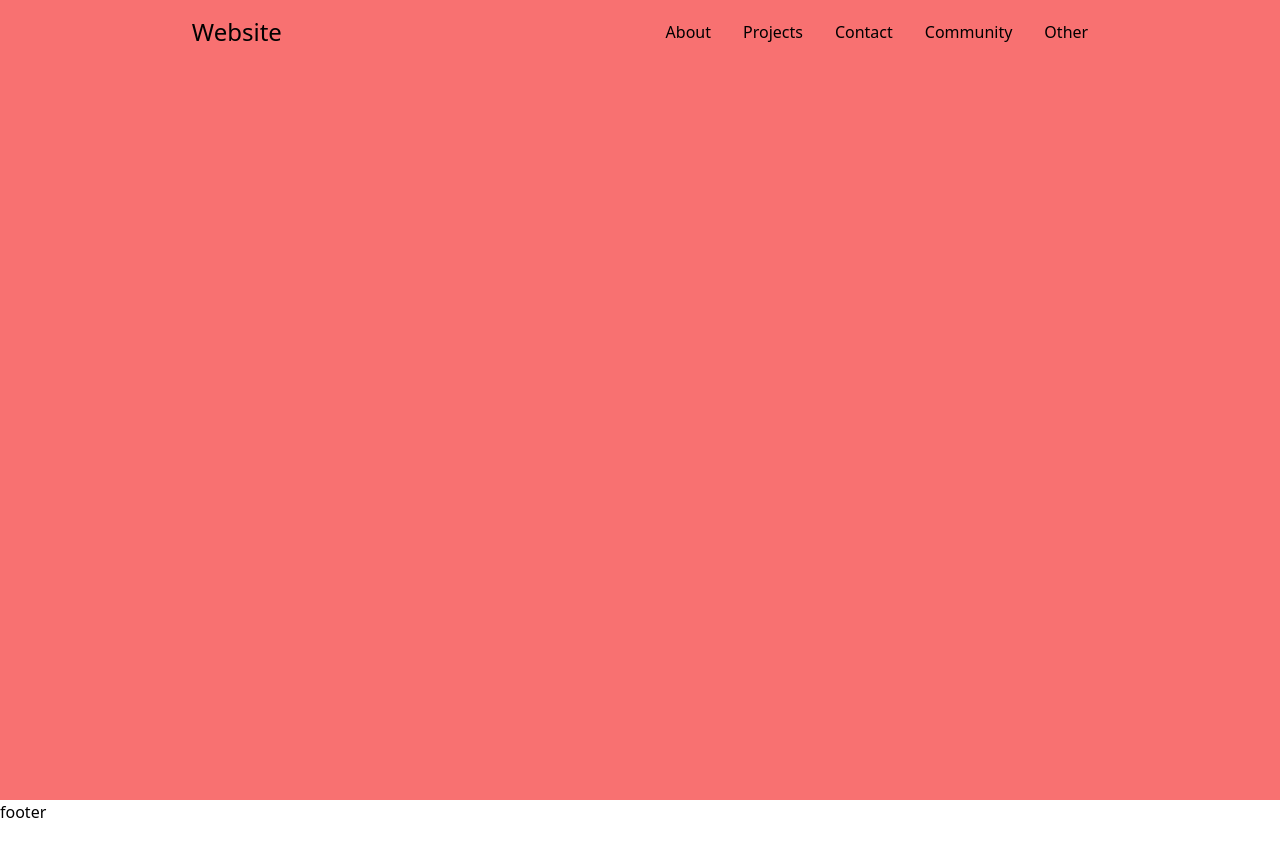
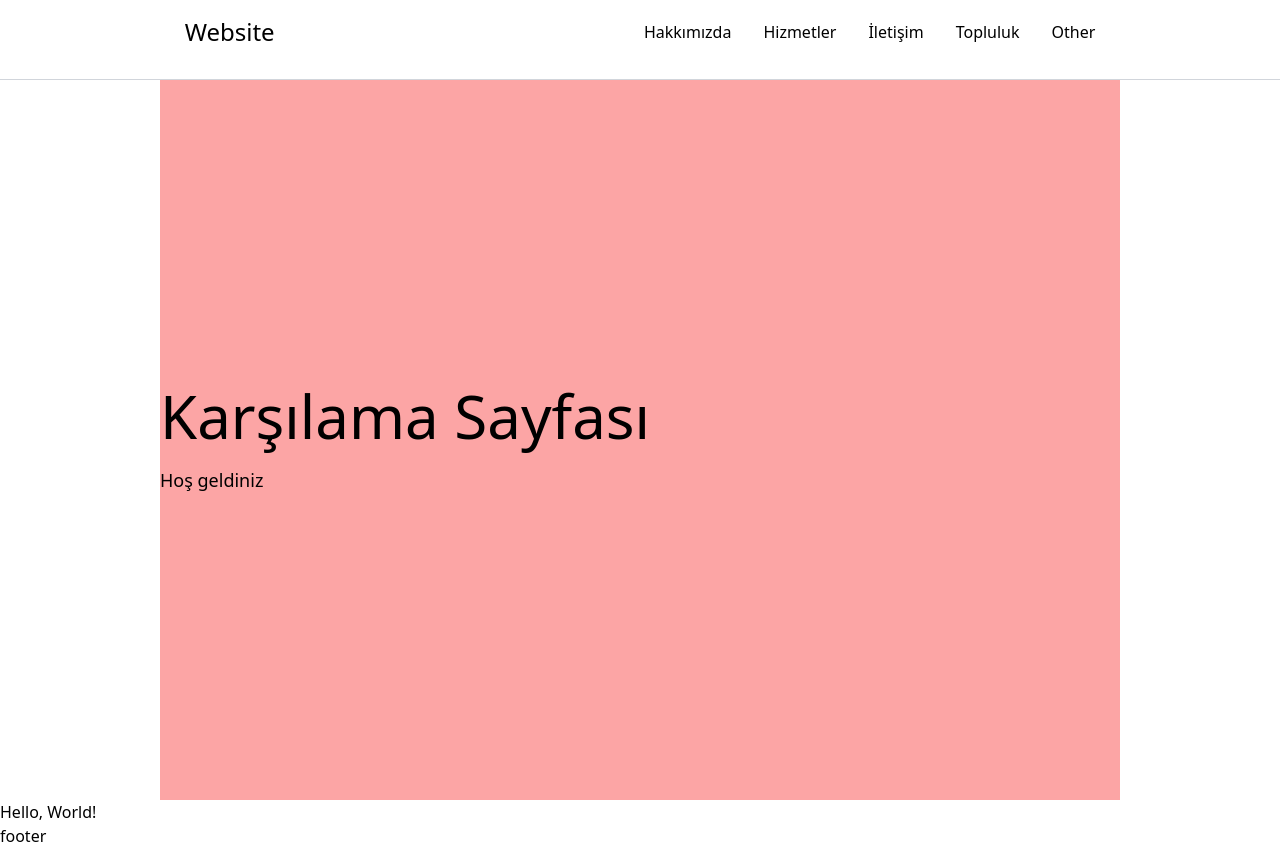
Before and after one commit to haro3535/Group-Website, a React (Create React App) app in the folder frontend/: page / in a window 1280 px wide. Before the commit the page ends 824 px from the top, so only its background shows below. Built offline with nearby package versions, Linux system fonts and the light colour scheme; no server answers.

Commit message:
Updates on Greeding and NavBar

```diff
--- a/frontend/src/App.js
+++ b/frontend/src/App.js
@@ -5,9 +5,10 @@ import NavBar from './NavBar';
 
 function App() {
   return (
-    <div className="App">
+    <div className="">
       <NavBar />
       <Greeding />
+      <HelloWorld />
       <Footer />
     </div>
   );
--- a/frontend/src/Greeding.js
+++ b/frontend/src/Greeding.js
@@ -3,8 +3,14 @@
 
 export default function Greeding(){
     return(
-        <div className="w-full h-[100vh] bg-red-400">
-
+        <div className="w-full h-auto bg-white flex flex-col items-center">
+            <div className="w-3/4 h-[10vh] mx-40"></div>
+            <div className="w-3/4 h-[90vh] mx-40 flex items-center bg-red-300">
+                <div className="space-y-5">
+                    <p className="text-6xl">Karşılama Sayfası</p>
+                    <p className="text-lg">Hoş geldiniz</p>
+                </div>
+            </div>
         </div>
     )
 }
--- a/frontend/src/NavBar.js
+++ b/frontend/src/NavBar.js
@@ -3,21 +3,21 @@
 
 export default function NavBar(){
     return(
-        <div className="w-full py-3 h-auto fixed">
+        <div className="w-full py-3 h-[10vh] fixed bg-white border-b-[1.5px] border-gray-300">
             <div className="w-full h-auto flex justify-around items-center">
                 <p className="text-2xl cursor-default" >Website</p>
                 <div className="h-auto w-auto flex justify-around items-baseline space-x-8">
                     <div className="w-full text-md">
-                        <p className="cursor-pointer">About</p>
+                        <p className="cursor-pointer">Hakkımızda</p>
                     </div>
                     <div className="w-full py-2 ">
-                        <p className="cursor-pointer">Projects</p>
+                        <p className="cursor-pointer">Hizmetler</p>
                     </div>
                     <div className="w-full py-2 ">
-                        <p className="cursor-pointer">Contact</p>
+                        <p className="cursor-pointer">İletişim</p>
                     </div>
                     <div className="w-full py-2 ">
-                        <p className="cursor-pointer">Community</p>
+                        <p className="cursor-pointer">Topluluk</p>
                     </div>
                     <div className="w-full py-2 ">
                         <p className="cursor-pointer">Other</p>
```
